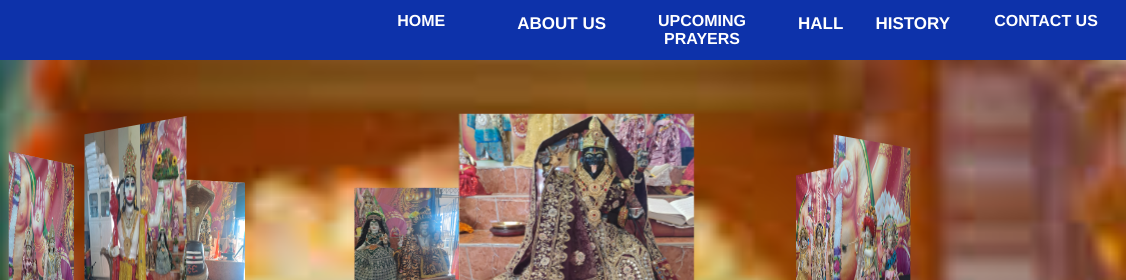
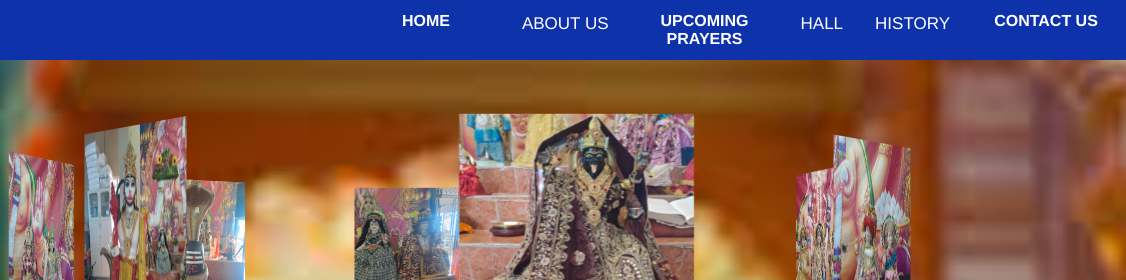
Before and after one commit to Sarcastic-Thinker/FHDS2, a plain HTML site: page index.html in a window 1280 px wide. Shown: the top 280 px of the page, 154-1280 px from the left. Drawn offline with Linux system fonts and the light colour scheme.

Commit message:
Update header.css

```diff
--- a/header.css
+++ b/header.css
@@ -68,7 +68,7 @@ body{
   padding: 14px 16px;
   background-color: inherit;
   font-family: Helvetica;
-  font-weight : 700;
+  /*font-weight : 700;*/
   margin: 0;
 }
 
```
